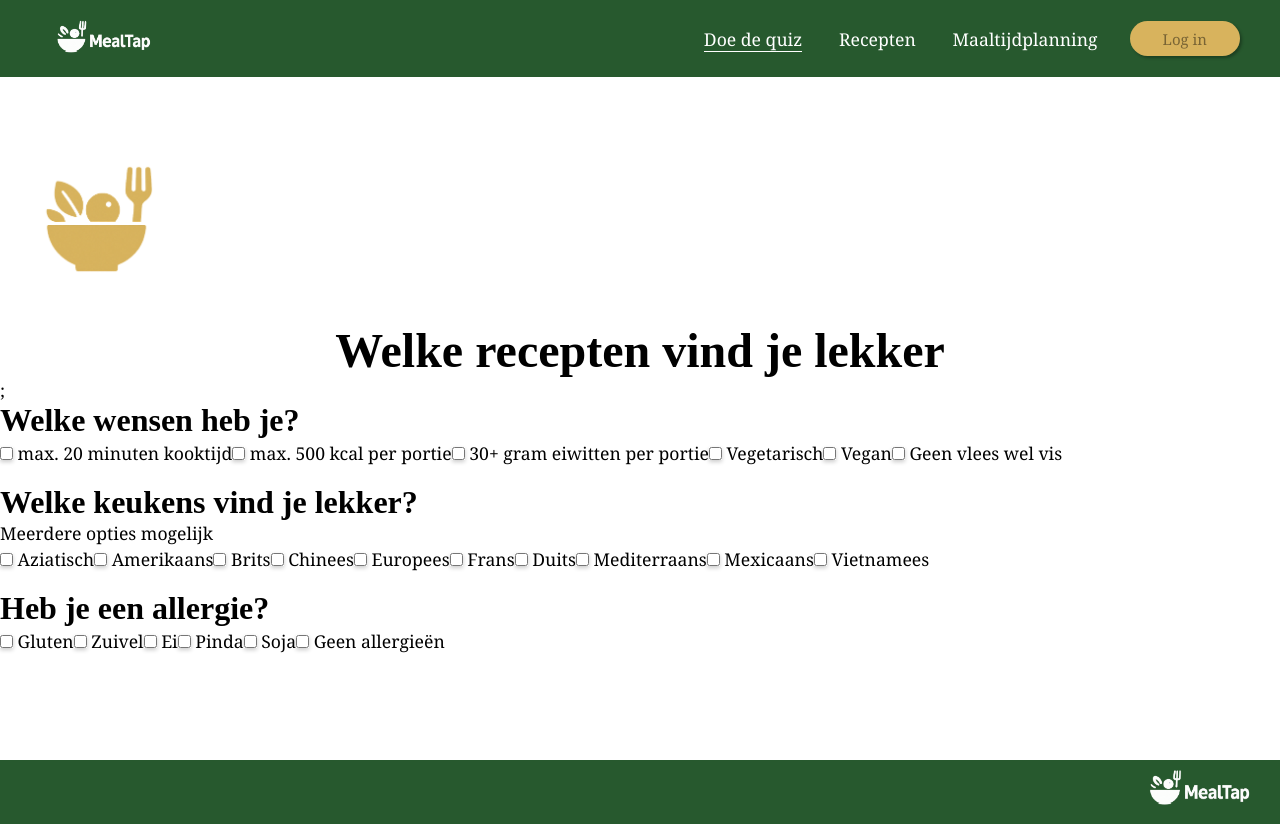
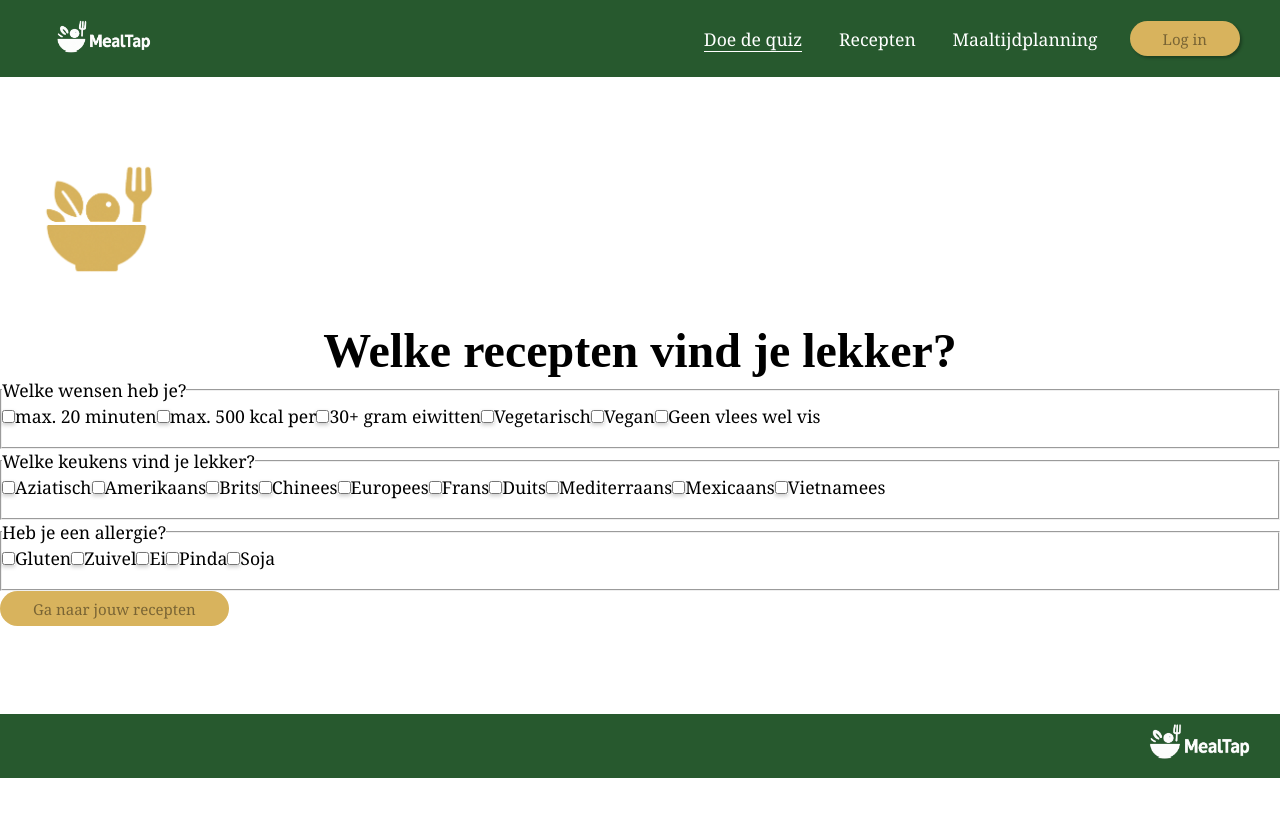
Before and after one commit to tessaiswijs/eindproject_frontend_novi, a React (Vite) app: page /quiz in a window 1280 px wide. After the commit the page ends 800 px from the top, so only its background shows below. Built offline with nearby package versions, Linux system fonts and the light colour scheme; a web font is replaced by a local one.

Commit message:
component aangemaakt voor de vragenlijst in quiz

```diff
--- /dev/null
+++ b/src/components/quizQuestion/QuizQuestion.jsx
@@ -0,0 +1,15 @@
+import './QuizQuestion.css'
+
+function QuizQuestion({ variable, value, label }) {
+    return (
+        <>
+
+        <label className="custom-checkbox">
+            <input type="checkbox" name={variable} value={value} />
+            <span></span>
+            {label}</label>
+        </>
+    )
+}
+
+export default QuizQuestion
--- a/src/pages/quiz/QuizPage.jsx
+++ b/src/pages/quiz/QuizPage.jsx
@@ -1,42 +1,75 @@
+import './QuizPage.css';
+import QuizQuestion from "../../components/quizQuestion/QuizQuestion.jsx";
+import Button from "../../components/button/Button.jsx";
+import {useNavigate} from "react-router-dom";
+
 function Quiz() {
+    const navigate = useNavigate();
+
+    const handleSubmit = () => {
+        // nog nakijken hoe gegevens moeten worden opgeslagen om te gebruiken
+        // voor het ophalen van de API, daarvoor hier nog toevoegen
+        navigate("/recipeoverview");
+    };
+
     return (
         <>
             <main className="quiz-container">
                 <img className="yellow-logo-container" src="/src/assets/logo_yellow.png" alt="klok"/>
 
-                <h1>Welke recepten vind je lekker</h1>;
+                <h1>Welke recepten vind je lekker?</h1>
 
-                <h2>Welke wensen heb je?</h2>
-                <input type="checkbox" id="intolerance1" name="intolerance1" value="maxReadyTime=20"/> max. 20 minuten
-                kooktijd
-                <input type="checkbox" id="intolerance2" name="intolerance2" value="maxCalories=500"/> max. 500 kcal per
-                portie
-                <input type="checkbox" id="intolerance3" name="intolerance3" value="minProtein=30"/> 30+ gram eiwitten
-                per portie
-                <input type="checkbox" id="diet3" name="diet3" value="diet=vegetarian"/> Vegetarisch
-                <input type="checkbox" id="diet4" name="diet4" value="diet=vegan"/> Vegan
-                <input type="checkbox" id="diet5" name="diet5" value="diet=pescetarian"/> Geen vlees wel vis
 
-                <h2>Welke keukens vind je lekker?</h2>
-                <p>Meerdere opties mogelijk</p>
-                <input type="checkbox" id="cuisine1" name="cuisine1" value="cuisine=asian"/> Aziatisch
-                <input type="checkbox" id="cuisine2" name="cuisine2" value="cuisine=american"/> Amerikaans
-                <input type="checkbox" id="cuisine3" name="cuisine3" value="cuisine=british"/> Brits
-                <input type="checkbox" id="cuisine4" name="cuisine4" value="cuisine=chinese"/> Chinees
-                <input type="checkbox" id="cuisine6" name="cuisine6" value="cuisine=european"/> Europees
-                <input type="checkbox" id="cuisine7" name="cuisine7" value="cuisine=french"/> Frans
-                <input type="checkbox" id="cuisine8" name="cuisine8" value="cuisine=german"/> Duits
-                <input type="checkbox" id="cuisine9" name="cuisine9" value="cuisine=mediterranean"/> Mediterraans
-                <input type="checkbox" id="cuisine10" name="cuisine10" value="cuisine=mexican"/> Mexicaans
-                <input type="checkbox" id="cuisine12" name="cuisine12" value="cuisine=vietnamese"/> Vietnamees
+                <form>
+                    <fieldset className="quiz-question">
+                        <legend>Welke wensen heb je?</legend>
+                        <QuizQuestion name="maxReadyTime" value={20} label="max. 20 minuten"/>
+                        <QuizQuestion name="maxCalories" value={500} label="max. 500 kcal per"/>
+                        <QuizQuestion name="minProtein" value={30} label="30+ gram eiwitten"/>
+                        <QuizQuestion name="diet" value="vegetarian" label="Vegetarisch"/>
+                        <QuizQuestion name="diet" value="vegan" label="Vegan"/>
+                        <QuizQuestion name="diet" value="pescetarian" label="Geen vlees wel vis"/>
+                    </fieldset>
 
-                <h2>Heb je een allergie?</h2>
-                <input type="checkbox" id="intolerance1" name="intolerance1" value="gluten"/> Gluten
-                <input type="checkbox" id="intolerance2" name="intolerance2" value="dairy"/> Zuivel
-                <input type="checkbox" id="intolerance3" name="intolerance3" value="egg"/> Ei
-                <input type="checkbox" id="intolerance4" name="intolerance4" value="peanut"/> Pinda
-                <input type="checkbox" id="intolerance5" name="intolerance5" value="soy"/> Soja
-                <input type="checkbox" id="all-intolerance" name="all-intolerance" value="all"/> Geen allergieën
+                    <fieldset className="quiz-question">
+                        <legend>Welke keukens vind je lekker?</legend>
+
+                        <QuizQuestion name="cuisine" value="asian" label="Aziatisch"/>
+                        <QuizQuestion name="cuisine" value="american" label="Amerikaans"/>
+                        <QuizQuestion name="cuisine" value="british" label="Brits"/>
+                        <QuizQuestion name="cuisine" value="chinese" label="Chinees"/>
+                        <QuizQuestion name="cuisine" value="european" label="Europees"/>
+                        <QuizQuestion name="cuisine" value="french" label="Frans"/>
+                        <QuizQuestion name="cuisine" value="german" label="Duits"/>
+                        <QuizQuestion name="cuisine" value="mediterranean" label="Mediterraans"/>
+                        <QuizQuestion name="cuisine" value="mexican" label="Mexicaans"/>
+                        <QuizQuestion name="cuisine" value="vietnamese" label="Vietnamees"/>
+
+                    </fieldset>
+
+                    <fieldset className="quiz-question">
+                        <legend>Heb je een allergie?</legend>
+
+                        <QuizQuestion name="intolerances" value="gluten" label="Gluten"/>
+                        <QuizQuestion name="intolerances" value="dairy" label="Zuivel"/>
+                        <QuizQuestion name="intolerances" value="egg" label="Ei"/>
+                        <QuizQuestion name="intolerances" value="peanut" label="Pinda"/>
+                        <QuizQuestion name="intolerances" value="soy" label="Soja"/>
+                    </fieldset>
+
+
+                    <Button
+                        type="button"
+                        className="submit-answers"
+                        onClick={handleSubmit}>
+                        Ga naar jouw recepten
+                    </Button>
+
+                </form>
+
+
+
+
             </main>
         </>
 
```
Also changed, not shown: src/components/quizQuestion/QuizQuestion.css (added).
